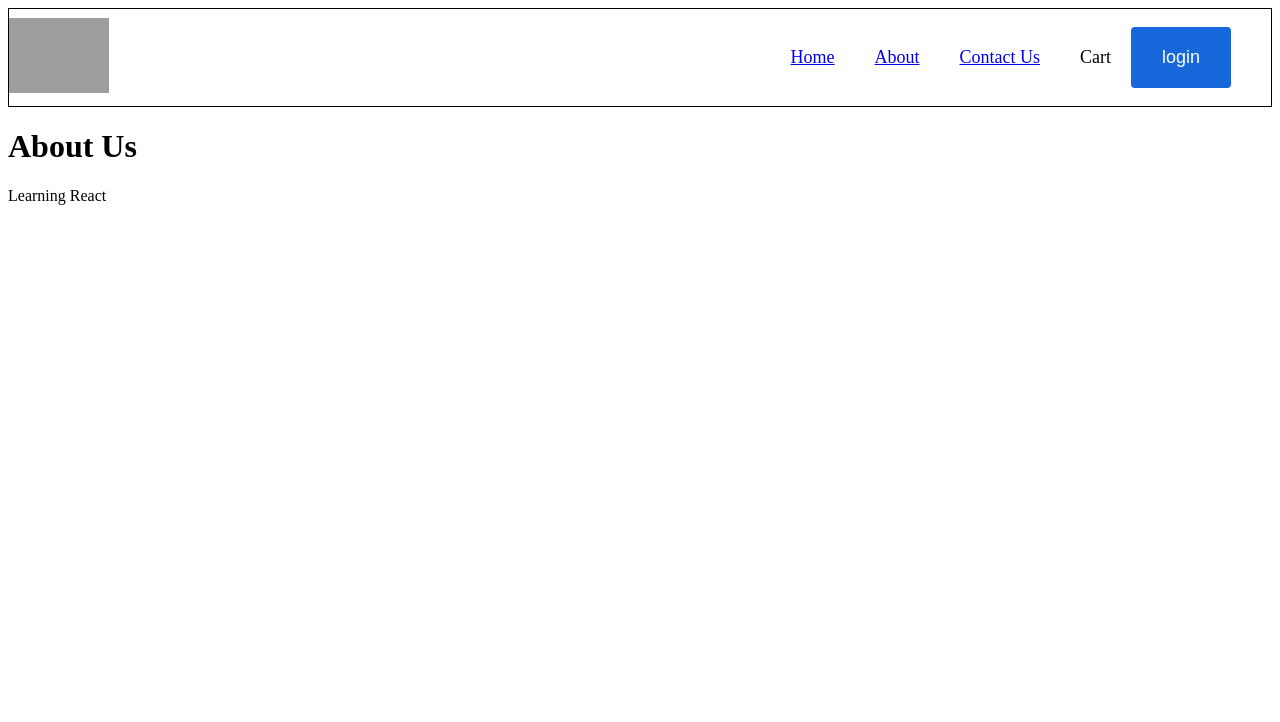
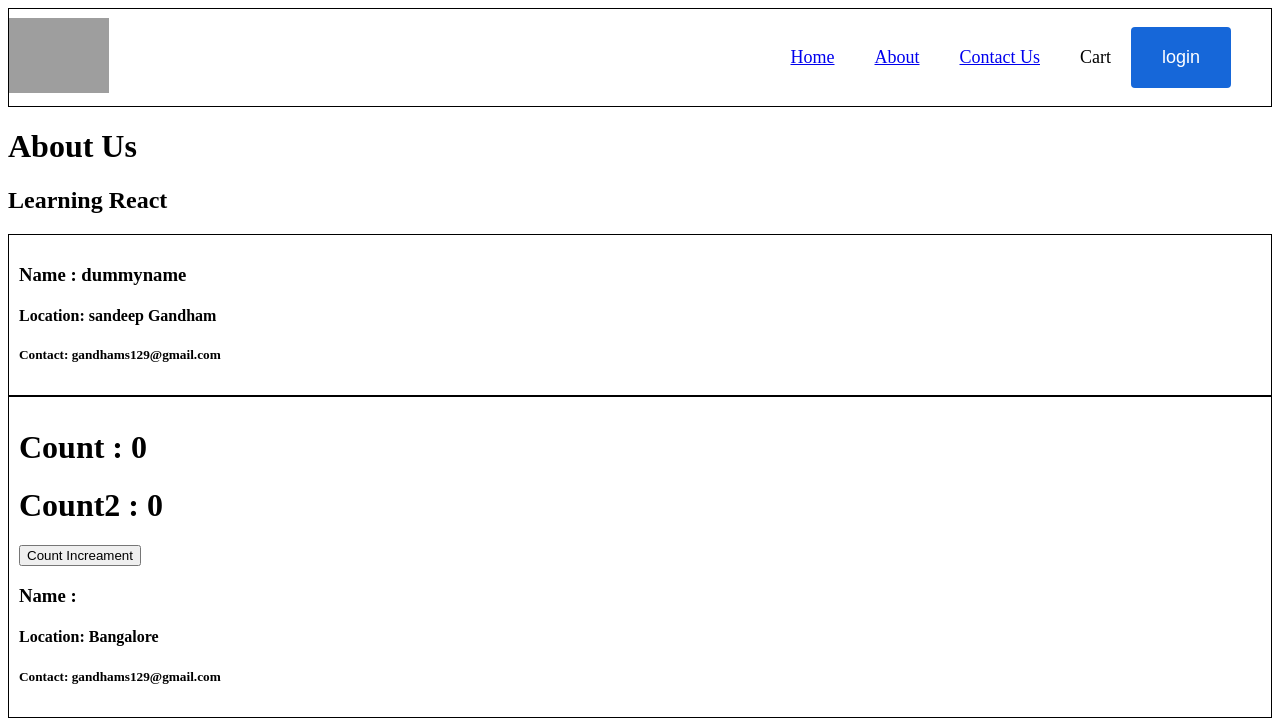
Before and after one commit to GandhamSandeep/namaste-react, a React (Vite) app: page /about in a window 1280 px wide. Shown: the top 722 px of the page. Built offline with nearby package versions, Linux system fonts and the light colour scheme; no server answers; grey boxes are pictures that could not be loaded.

Commit message:
Episode-08: Let's get Classy

```diff
--- a/index.css
+++ b/index.css
@@ -78,3 +78,7 @@
 .search-btn{
   cursor: pointer;
 }
+.user-card{
+  padding: 10px;
+  border: 1px solid #000;
+}
--- a/src/components/About.jsx
+++ b/src/components/About.jsx
@@ -1,14 +1,50 @@
 import React from "react";
+import User from "./User";
+import UserClass from "./UserClass";
 
 
 
-const About = ()=>{
-  return(
-    <div className="about">
+
+class About extends React.Component{
+
+  constructor(props){
+    super(props);
+
+    console.log("Parent Component Constructor");
+  }
+
+  componentDidMount(){
+    console.log("Parent Component Mounted");
+  }
+
+  render(){
+    console.log("Parent Component Render");
+    return(
+      <div className="about">
       <h1>About Us</h1>
-      <p>Learning React</p>
+      <h2>Learning React</h2>
+      {/* <User name={"Sandeep is from Functional Component"} /> */}
+      <UserClass name={"Sandep is from Class Component"} location={"Bangalore"} />
+      <User/>
+
     </div>
-  );
+    );
+  }
 }
 
+
+
+// Functional Component
+
+// const About = ()=>{
+//   return(
+//     <div className="about">
+//       <h1>About Us</h1>
+//       <h2>Learning React</h2>
+//       <User name={"Sandeep is from Functional Component"} />
+//       <UserClass name={"Sandep is from Class Component"} location={"Bangalore"} />
+//     </div>
+//   );
+// }
+
 export default About;
--- /dev/null
+++ b/src/components/User.jsx
@@ -0,0 +1,36 @@
+import React from 'react';
+import { useState, useEffect } from 'react';
+
+const User = (props)=>{
+  const {name} = props;
+
+  const [count] = useState(0);
+  const [count2, setCount2] = useState(0)
+
+  useEffect(()=>{
+    // const timer = setInterval(() => {
+    //   console.log('User Component Mounted');
+    // }, 1000);
+
+    return(()=>{
+
+      clearInterval(timer);
+    })
+  },[])
+
+
+  return (
+    <div className="user-card">
+      <h1>Count : {count}</h1>
+      <h1>Count2 : {count2}</h1>
+      <button onClick={()=>{
+        setCount2(count2 + 1);
+      }}>Count Increament</button>
+      <h3>Name : {name}</h3>
+      <h4>Location: Bangalore</h4>
+      <h5>Contact: gandhams129@gmail.com</h5>
+    </div>
+  );
+ }
+
+export default User;
--- /dev/null
+++ b/src/components/UserClass.jsx
@@ -0,0 +1,65 @@
+import React from "react";
+
+class UserClass extends React.Component{
+
+  constructor(props){
+    super(props);
+
+
+    this.state ={
+      userInfo: {
+        name : "dummyname",
+        login: "sandeep Gandham"
+      },
+    }
+    console.log("Child Component Constructor");
+  }
+
+  async componentDidMount(){
+    console.log("Child Component Mounted");
+
+    // Simulating an API call
+    const data = await fetch("https://api.github.com/users/sandeepgandham");
+    const json = await data.json();
+
+
+    this.setState({
+      userInfo: json
+    });
+    console.log(json);
+
+
+  // Uncomment the below code to see the timer functionality
+
+  //  this.timer =  setInterval(() => {
+  //     console.log('UserClass Component is still mounted');
+  //   }, 1000);
+
+  }
+
+  componentDidUpdate(){
+    console.log("Child ComponentDidUpdate");
+  }
+
+  componentWillUnmount(){
+    console.log("Child Component Will Unmount");
+    // clearInterval(this.timer);
+  }
+
+  render(){
+
+    const {name, login} = this.state.userInfo;
+    console.log("Child Component Render");
+
+    return(
+      <div className="user-card">
+        <h3>Name : {name}</h3>
+        <h4>Location: {login}</h4>
+        <h5>Contact: gandhams129@gmail.com</h5>
+      </div>
+    );
+  }
+
+}
+
+export default UserClass;
```
